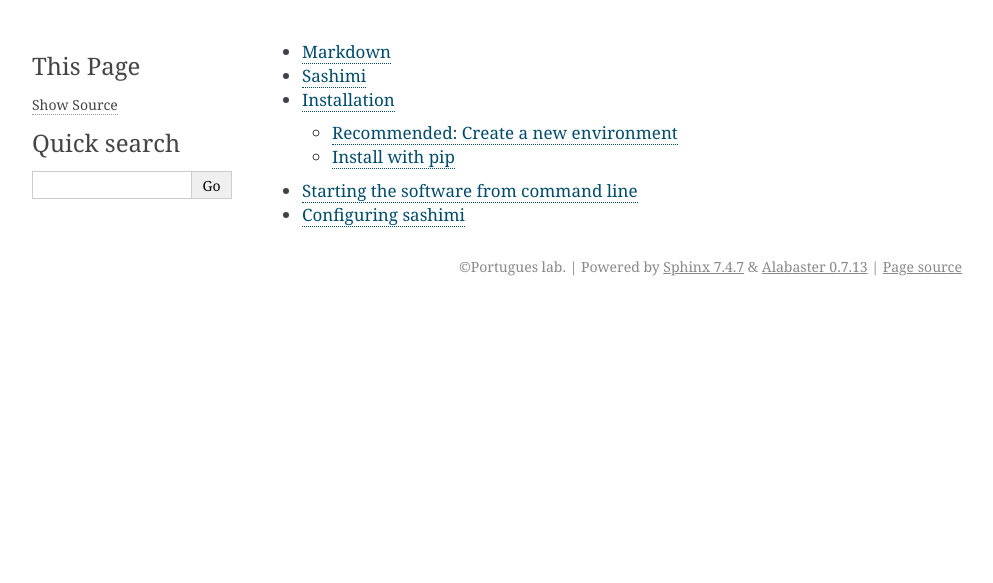
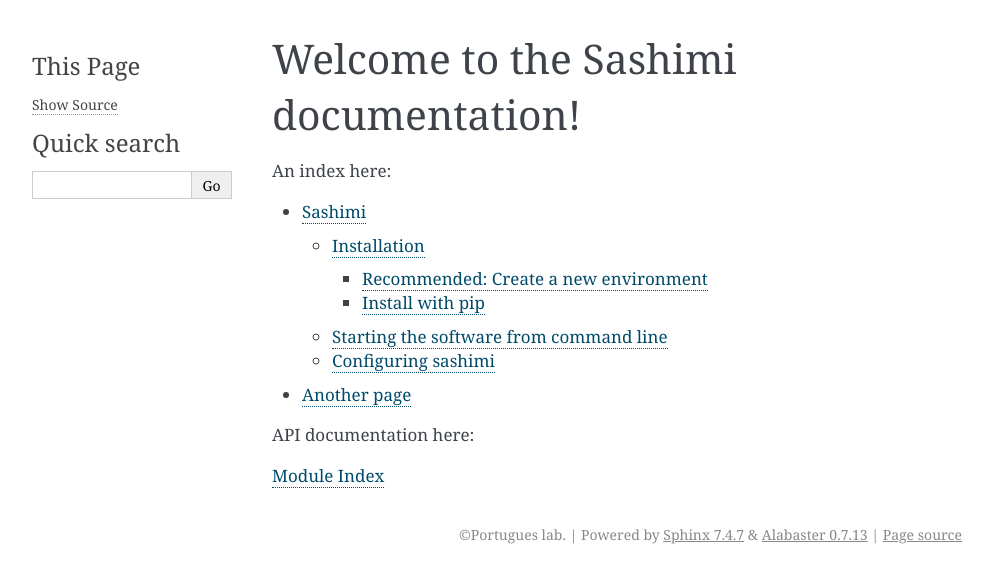
Before and after one commit to portugueslab/sashimi, a Sphinx documentation site: the page built from docs/source/index.md, in a window 1280 px wide. Shown: the top 583 px of the page, without its empty margins (148-1141 px from the left). Built offline with Sphinx 7.4.7, drawn with Linux system fonts in a browser that asks for light colours; pages that are not in the unit, such as notebooks, are missing from menus.

Commit message:
Fixed autodocs gen; attempt at autodeployment

````diff
--- a/docs/source/conf.py
+++ b/docs/source/conf.py
@@ -14,6 +14,7 @@
 import sys
 
 sys.path.insert(0, os.path.abspath("."))
+sys.path.insert(0, os.path.abspath("../"))
 
 
 # -- Project information -----------------------------------------------------
@@ -31,7 +32,7 @@
 # Add any Sphinx extension module names here, as strings. They can be
 # extensions coming with Sphinx (named 'sphinx.ext.*') or your custom
 # ones.
-extensions = ["myst_parser"]
+extensions = ["myst_parser", "sphinx.ext.napoleon"]
 
 # Add any paths that contain templates here, relative to this directory.
 templates_path = ["_templates"]
@@ -53,3 +54,5 @@
 # relative to this directory. They are copied after the builtin static files,
 # so a file named "default.css" will overwrite the builtin "default.css".
 html_static_path = ["_static"]
+
+napoleon_google_docstring = False
--- a/docs/source/index.md
+++ b/docs/source/index.md
@@ -1,5 +1,16 @@
+# Welcome to the Sashimi documentation!
+
+An index here:
+
 ```{toctree}
-test
-:maxdepth: 2
+intro
+another_page
+:maxdepth: 3
 :caption: Contents:
 ```
+
+API documentation here:
+
+```{eval-rst}
+:ref:`modindex`
+```
````
Also changed, not shown: README.md (+3 -3 lines), docs/source/another_page.md (added, +2 -0 lines), docs/source/index_rst.rst (deleted, +0 -20 lines), docs/source/intro.md (renamed from docs/source/test.md, +0 -3 lines), .travis.yml.
